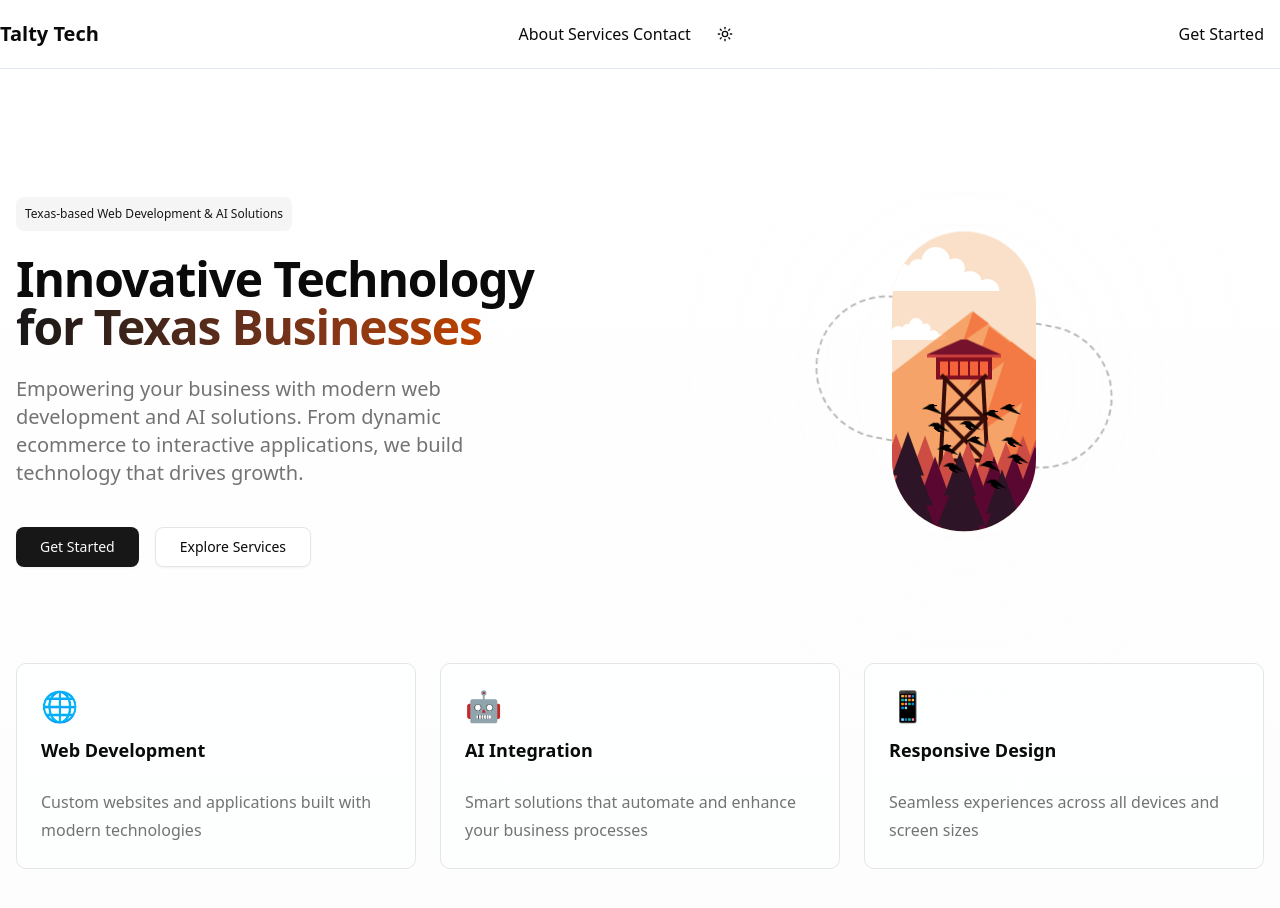
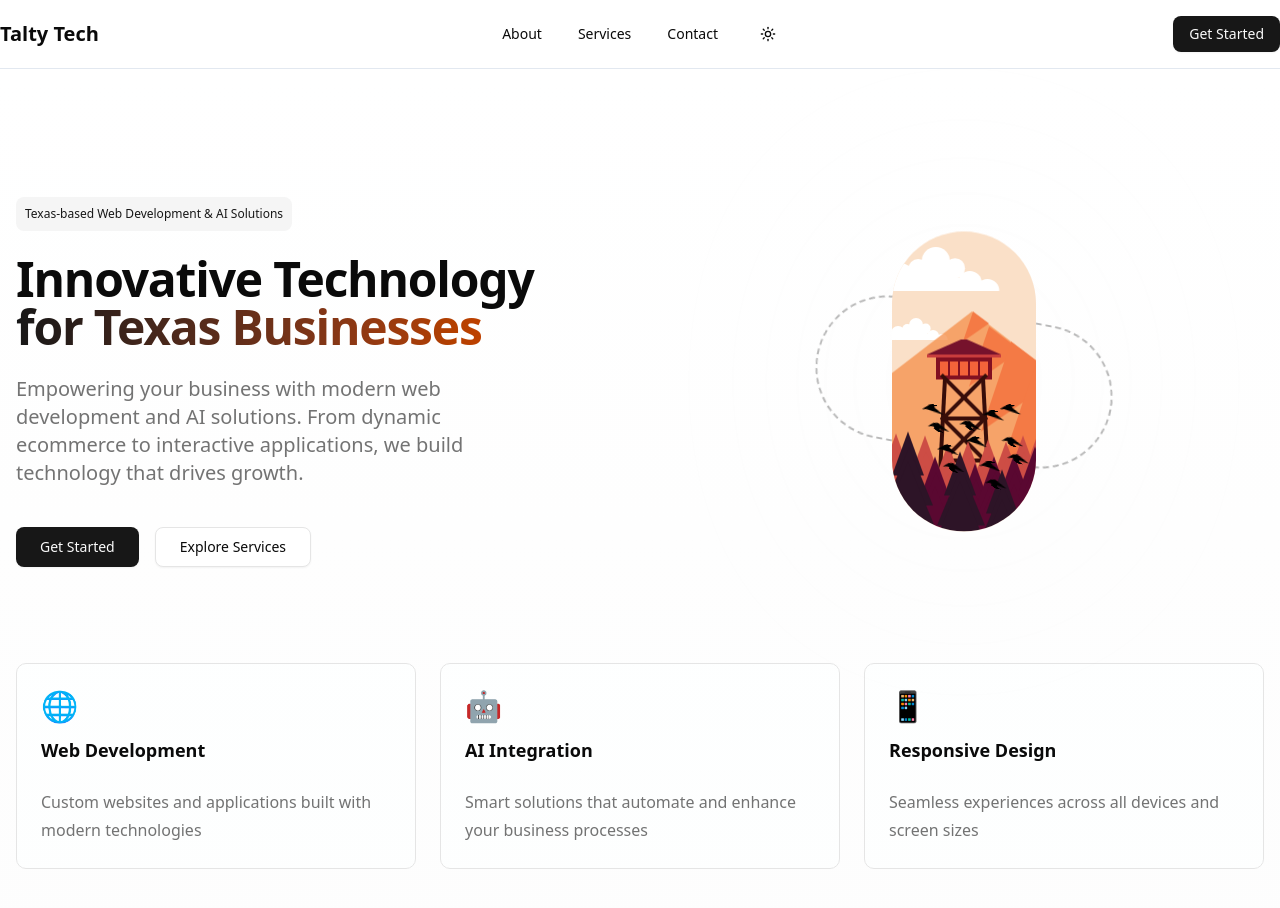
Before and after one commit to 404-ai-irl/talty-tech-website, a Next.js app: page / in a window 1280 px wide. Shown: the top 908 px of the page. Built offline with nearby package versions, Linux system fonts and the light colour scheme.

Commit message:
fixed typos, and gitignore issues

```diff
--- a/app/about/page.tsx
+++ b/app/about/page.tsx
@@ -1,4 +1,6 @@
 import { H1, H2, P } from "@/components/ui/typography"
+import Image from "next/image";
+import andrew from "@/public/tt-owner-picure.jpeg"
 import { Metadata } from "next";
 
 export const metadata: Metadata = {
@@ -24,16 +26,16 @@ export default function AboutPage() {
       </section>
 
       <section id="founder" className="mb-12">
-        <H2 className="text-2xl font-semibold mb-4">Our Founder</H2>
+          <H2>Our Founder</H2>
         <div className="flex flex-col md:flex-row gap-8">
           <div className="md:w-1/3">
             {/* Placeholder for founder image */}
             <div className="bg-slate-200 w-full aspect-square rounded-md flex items-center justify-center">
-              <span className="text-slate-500">Founder Image</span>
+              <Image src={andrew} alt="Andrew Thompson"  />
             </div>
           </div>
           <div className="md:w-2/3">
-            <h3 className="text-xl font-medium mb-2">John Talty</h3>
+            <h3 className="text-xl font-medium mb-2">Andrew Thompson</h3>
             <P className="mb-4">
             Andrew is a passionate tech enthusiast who started coding in 2016. He learned programming through self-study and formal education, including Full-Stack Web Development at SMU and Computer Science at the University of North Texas.
             </P>
--- a/app/contact/page.tsx
+++ b/app/contact/page.tsx
@@ -20,7 +20,7 @@ export default function ContactPage() {
             </div>
             <div>
               <H3>Phone</H3>
-              <P>(469) 797-467</P>
+              <P>(469)797-4677</P>
             </div>
             <div>
               <H3>Location</H3>
--- a/components/sections/Header.tsx
+++ b/components/sections/Header.tsx
@@ -1,29 +1,25 @@
 import HeaderNav from '@/components/segments/header-nav'
-import { P } from '../ui/typography'
 import Link from 'next/link'
+import { Button } from '@/components/ui/button'
 
 export default function Header() {
   return (
     <header className="border-b border-slate-200 dark:border-slate-800 py-4">
       <div className="container mx-auto flex items-center justify-between">
         <div className="flex items-center">
-          <P>
-
           <Link href="/" className="text-xl font-bold">
             Talty Tech
           </Link>
-          </P>
         </div>
 
         <HeaderNav />
 
         <div className="hidden md:block">
-          <Link
-            href="/contact"
-            className="px-4 py-2 "
-          >
-            Get Started
-          </Link>
+          <Button asChild variant="default">
+            <Link href="/contact">
+              Get Started
+            </Link>
+          </Button>
         </div>
       </div>
     </header>
--- a/components/segments/header-nav.tsx
+++ b/components/segments/header-nav.tsx
@@ -4,7 +4,9 @@ import Link from "next/link";
 import {
   NavigationMenu,
   NavigationMenuItem,
+  NavigationMenuLink,
   NavigationMenuList,
+  navigationMenuTriggerStyle,
 } from "@/components/ui/navigation-menu";
 import { ThemeToggle } from "@/components/theme-toggle";
 
@@ -15,26 +17,28 @@ export default function HeaderNav() {
         <NavigationMenuList>
           {/* About Section */}
           <NavigationMenuItem>
-            <Link
-              href="/about"
-              className="block P-2 hover:bg-slate-100 dark:hover:bg-slate-800 rounded"
-            >
-              About
+            <Link href="/about" legacyBehavior passHref>
+              <NavigationMenuLink className={navigationMenuTriggerStyle()}>
+                About
+              </NavigationMenuLink>
             </Link>
           </NavigationMenuItem>
 
           {/* Services Section */}
           <NavigationMenuItem>
-            <Link href="/services">Services</Link>
+            <Link href="/services" legacyBehavior passHref>
+              <NavigationMenuLink className={navigationMenuTriggerStyle()}>
+                Services
+              </NavigationMenuLink>
+            </Link>
           </NavigationMenuItem>
 
           {/* Contact Section */}
           <NavigationMenuItem>
-            <Link
-              href="/contact"
-              className="block P-2 hover:bg-slate-100 dark:hover:bg-slate-800 rounded"
-            >
-              Contact
+            <Link href="/contact" legacyBehavior passHref>
+              <NavigationMenuLink className={navigationMenuTriggerStyle()}>
+                Contact
+              </NavigationMenuLink>
             </Link>
           </NavigationMenuItem>
         </NavigationMenuList>
--- /dev/null
+++ b/lib/supabase/ssr.ts
@@ -0,0 +1,27 @@
+import { createServerClient } from '@supabase/ssr'
+import { cookies } from 'next/headers'
+import type { Database } from '@/lib/types/db.types'
+import type { CookieOptions } from '@supabase/ssr'
+
+export function createClient() {
+  return createServerClient<Database>(
+    process.env.NEXT_PUBLIC_SUPABASE_URL!,
+    process.env.NEXT_PUBLIC_SUPABASE_ANON_KEY!,
+    {
+      cookies: {
+        async get(name: string) {
+          const cookieStore = await cookies()
+          return cookieStore.get(name)?.value
+        },
+        async set(name: string, value: string, options: CookieOptions) {
+          const cookieStore = await cookies()
+          cookieStore.set(name, value, options)
+        },
+        async remove(name: string, options: CookieOptions) {
+          const cookieStore = await cookies()
+          cookieStore.set(name, '', { ...options, maxAge: 0 })
+        },
+      },
+    }
+  )
+}
```
Also changed, not shown: 2 other files (tests, documents, lock files or other folders).
